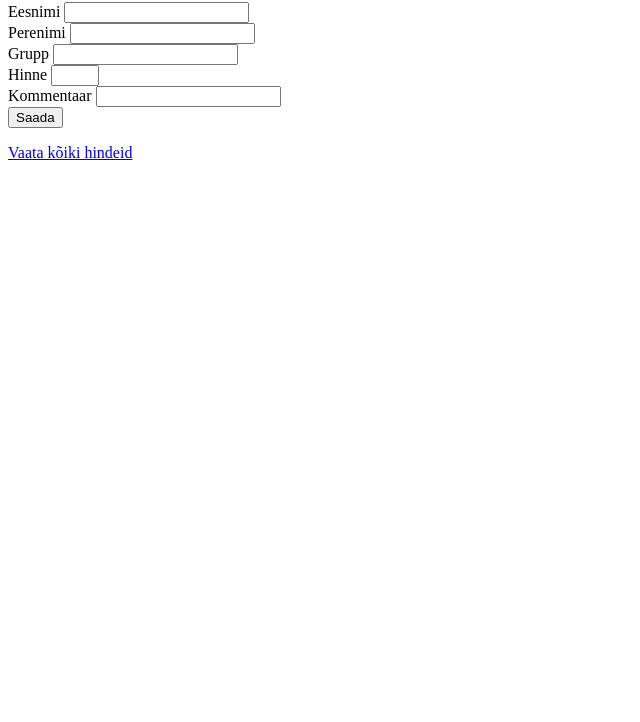
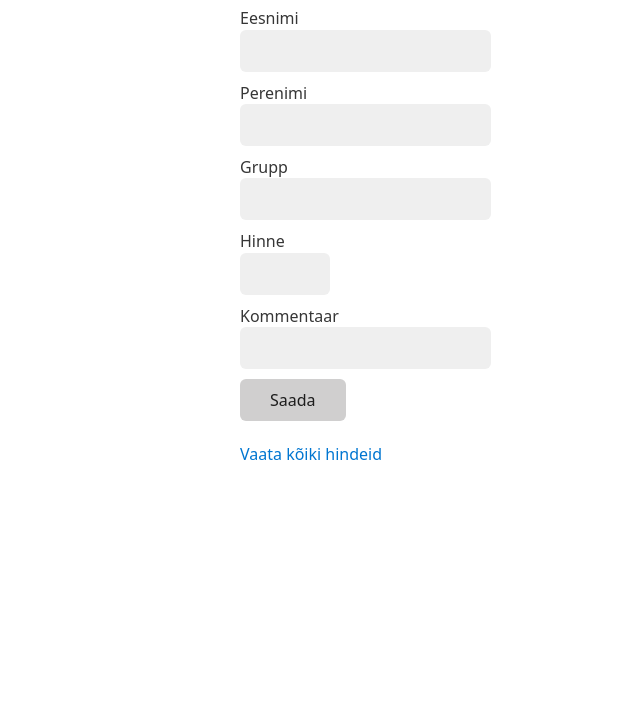
Before and after one commit to gervinoun/Tagasiside-r-hmat-, a website: page frontend/opilasevaade.html in a window 1280 px wide. Shown: the part 78-800 px from the top of the page, without its empty margins (0-640 px from the left). Drawn offline with nearby package versions, Linux system fonts and the light colour scheme.

Commit message:
added style

```diff
--- a/frontend/opilasevaade.html
+++ b/frontend/opilasevaade.html
@@ -1,4 +1,5 @@
 <!doctype html>
+<link rel="stylesheet" href="https://cdn.jsdelivr.net/npm/water.css@2/out/water.css">
 <html lang="et">
 <meta charset="utf-8">
 <meta name="viewport" content="width=device-width, initial-scale=1">
```
Also changed, not shown: frontend/opetajavaade.html (+1 -0 lines).
